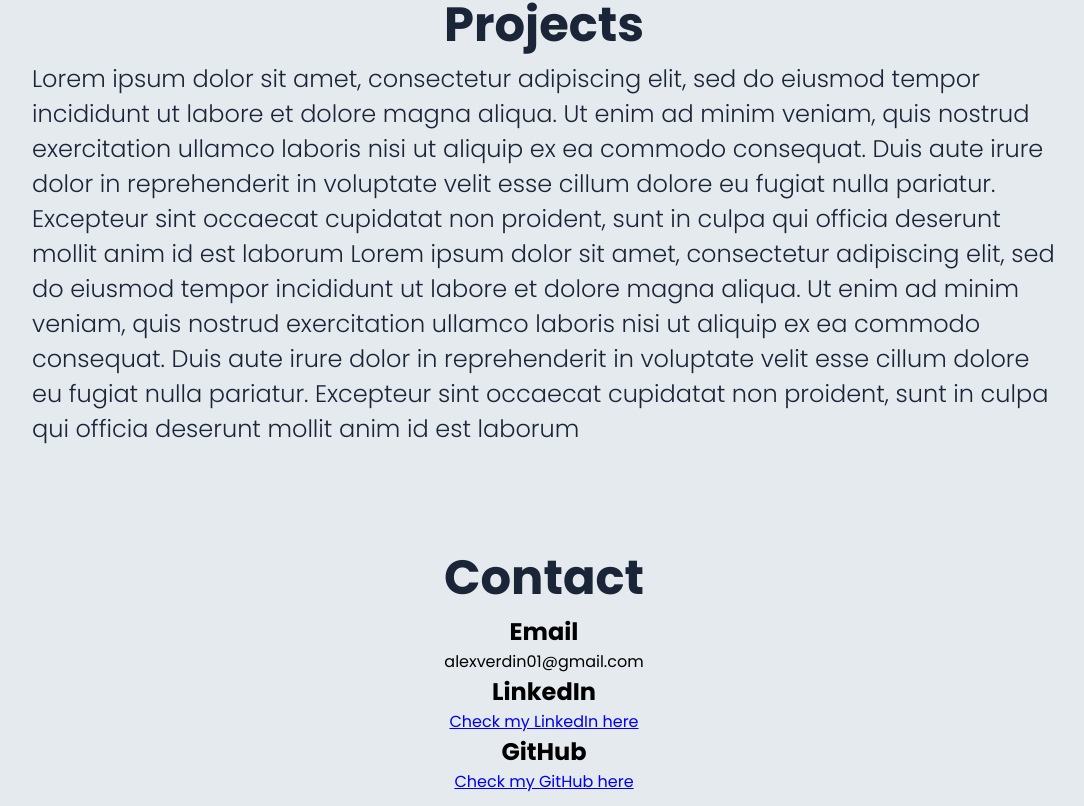
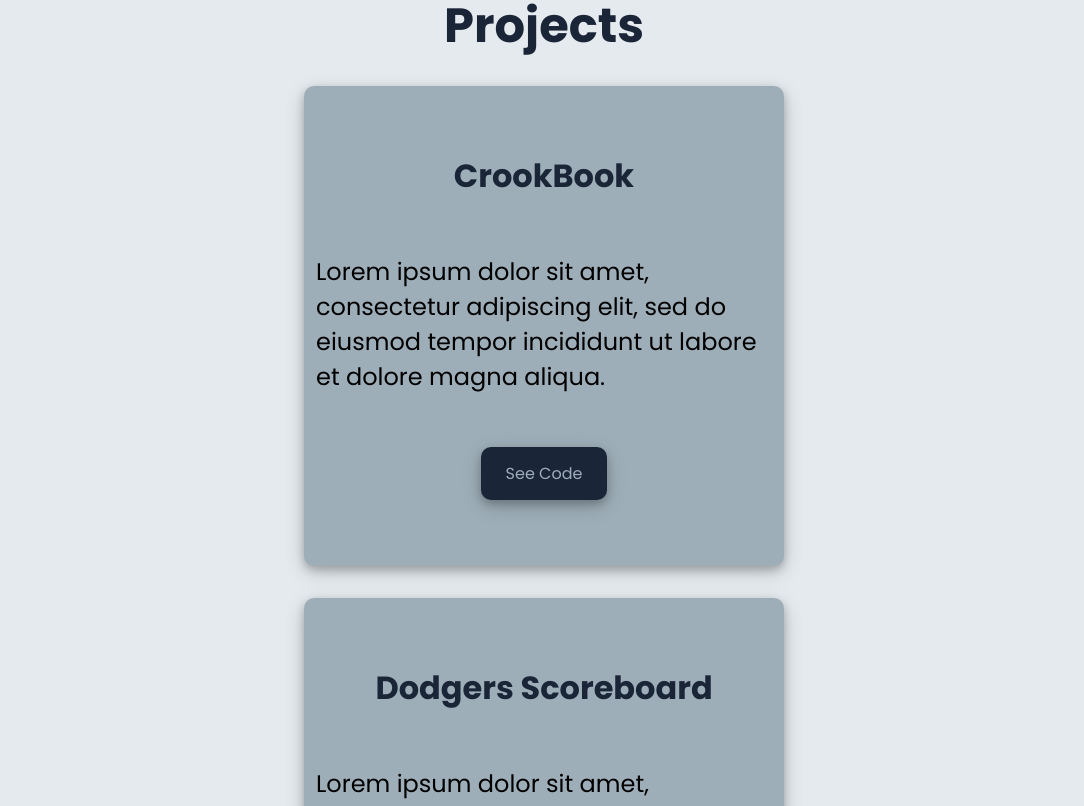
Before and after one commit to averdin2/my_personal_website, a React app: page / in a window 1280 px wide. Shown: the part 1460-2266 px from the top of the page, without its empty margins (96-1180 px from the left). Built offline with nearby package versions, Linux system fonts and the light colour scheme.

Commit message:
All components are now implemented. Placeholder text and responsiveness still need to be finished.

```diff
--- a/src/components/About.js
+++ b/src/components/About.js
@@ -6,10 +6,10 @@ export default function About() {
     <div id='about' className='about'>
       <div className='about-text'>
         <h1>About Me</h1>
-        <h3>
+        <p>
           Lorem ipsum dolor sit amet, consectetur adipiscing elit, sed do eiusmod tempor incididunt ut labore et dolore magna aliqua. Ut enim ad minim veniam, quis nostrud exercitation ullamco laboris nisi ut aliquip ex ea commodo consequat. Duis aute irure dolor in reprehenderit in voluptate velit esse cillum dolore eu fugiat nulla pariatur. Excepteur sint occaecat cupidatat non proident, sunt in culpa qui officia deserunt mollit anim id est laborum
           Lorem ipsum dolor sit amet, consectetur adipiscing elit, sed do eiusmod tempor incididunt ut labore et dolore magna aliqua. Ut enim ad minim veniam, quis nostrud exercitation ullamco laboris nisi ut aliquip ex ea commodo consequat. Duis aute irure dolor in reprehenderit in voluptate velit esse cillum dolore eu fugiat nulla pariatur. Excepteur sint occaecat cupidatat non proident, sunt in culpa qui officia deserunt mollit anim id est laborum
-        </h3>
+        </p>
       </div>
     </div>
   )
--- a/src/components/Contact.js
+++ b/src/components/Contact.js
@@ -1,18 +1,25 @@
 import React from 'react';
-import '../styles/placeholder.scss';
+import '../styles/contact.scss';
 
 export default function Contact() {
   return (
-    <div id='contact' className='container'>
-      <div className='container-text'>
+    <div id='contact' className='contact-container'>
+      <div className='line'></div>
+      <div className='inner-contact-container'>
         <h1>Contact</h1>
+        <div className='contact'>
           <h2>Email</h2>
           <p>alexverdin01@gmail.com</p>
+        </div>
+        <div className='contact'>
           <h2>LinkedIn</h2>
           <a href='https://www.linkedin.com/in/alex-v-verdin/'>Check my LinkedIn here</a>
+        </div>
+        <div className='contact'>
           <h2>GitHub</h2>
           <a href='https://github.com/averdin2'>Check my GitHub here</a>
         </div>
       </div>
+    </div>
   )
 }
--- a/src/components/Navbar.js
+++ b/src/components/Navbar.js
@@ -30,7 +30,7 @@ class Navbar extends Component {
   render() {
     return (
         <nav>
-          <div className="nav-title">ALEX</div>
+          <a href='#' className="nav-title">ALEX</a>
             <ul className={this.state.toggleMenuClass ? "nav-active nav-links" : "nav-links"}>
               <li><a href='#'>Home</a></li>
               <li><a href='#about'>About Me</a></li>
--- a/src/components/Projects.js
+++ b/src/components/Projects.js
@@ -1,15 +1,32 @@
 import React from 'react';
-import '../styles/placeholder.scss';
+import '../styles/projects.scss';
 
 export default function Projects() {
   return (
-    <div id='projects' className='container'>
-      <div className='container-text'>
+    <div id='projects' className='projects-container'>
+      <div className='line'></div>
+      <div className='inner-projects-container'>
         <h1>Projects</h1>
-        <h3>
-          Lorem ipsum dolor sit amet, consectetur adipiscing elit, sed do eiusmod tempor incididunt ut labore et dolore magna aliqua. Ut enim ad minim veniam, quis nostrud exercitation ullamco laboris nisi ut aliquip ex ea commodo consequat. Duis aute irure dolor in reprehenderit in voluptate velit esse cillum dolore eu fugiat nulla pariatur. Excepteur sint occaecat cupidatat non proident, sunt in culpa qui officia deserunt mollit anim id est laborum
-          Lorem ipsum dolor sit amet, consectetur adipiscing elit, sed do eiusmod tempor incididunt ut labore et dolore magna aliqua. Ut enim ad minim veniam, quis nostrud exercitation ullamco laboris nisi ut aliquip ex ea commodo consequat. Duis aute irure dolor in reprehenderit in voluptate velit esse cillum dolore eu fugiat nulla pariatur. Excepteur sint occaecat cupidatat non proident, sunt in culpa qui officia deserunt mollit anim id est laborum
-        </h3>
+          <div className='project crookbook'>
+            <h3>CrookBook</h3>
+            <p>Lorem ipsum dolor sit amet, consectetur adipiscing elit, sed do eiusmod tempor incididunt ut labore et dolore magna aliqua. </p>
+            <a href='#' className='button'>See Code</a>
+          </div>
+          <div className='project dodgers'>
+            <h3>Dodgers Scoreboard</h3>
+            <p>Lorem ipsum dolor sit amet, consectetur adipiscing elit, sed do eiusmod tempor incididunt ut labore et dolore magna aliqua. </p>
+            <a href='#' className='button'>See Code</a>
+          </div>
+          <div className='project mlb'>
+            <h3>MLB Player Stats</h3>
+            <p>Lorem ipsum dolor sit amet, consectetur adipiscing elit, sed do eiusmod tempor incididunt ut labore et dolore magna aliqua. </p>
+            <a href='#' className='button'>See Code</a>
+          </div>
+          <div className='project paneljumper'>
+            <h3>Panel Jumper</h3>
+            <p>Lorem ipsum dolor sit amet, consectetur adipiscing elit, sed do eiusmod tempor incididunt ut labore et dolore magna aliqua. </p>
+            <a href='#' className='button'>See Code</a>
+          </div>
       </div>
     </div>
   )
--- a/src/styles/about.scss
+++ b/src/styles/about.scss
@@ -17,5 +17,16 @@
     width: 80%;
     justify-content: center;
     align-items: center;
+
+    h1 {
+      color: color(darkBluee);
+      font-weight: bold;
+      font-size: 3rem;
+    }
+    p {
+      color: color(darkBluee);
+      font-weight: normal;
+      font-size: 1.5rem;
+    }
   }
 }
--- /dev/null
+++ b/src/styles/contact.scss
@@ -0,0 +1,56 @@
+@import "functionsAndVariables";
+
+.contact-container {
+  width: 100%;
+  display: flex;
+  flex-direction: column;
+  //position: absolute;
+  justify-content: center;
+  align-items: center;
+  padding-top: 6vh;
+  font-family: 'Poppins', sans-serif;
+
+  .line {
+    width: 80%;
+    height: 1px;
+    background-color: color(blueGray);
+    border-radius: 10px;
+  }
+}
+
+  .inner-contact-container {
+    width: 90%;
+    height: 80vh;
+    display: flex;
+    flex-direction: column;
+    //justify-content: center;
+    align-items: center;
+    padding-top: 6vh;
+
+    h1 {
+      padding-bottom: 1vh;
+    }
+  }
+
+  .contact {
+    display: flex;
+    flex-direction: column;
+    justify-content: center;
+    align-items: center;
+    padding: 10px;
+
+    h2 {
+      color: color(darkBluee);
+      font-weight: bold;
+      font-size: 2.5rem;
+    }
+    p {
+      color: color(darkBluee);
+      font-weight: normal;
+      font-size: 1.5rem;
+    }
+    a {
+      font-weight: normal;
+      font-size: 1.5rem;
+    }
+  }
--- a/src/styles/name.scss
+++ b/src/styles/name.scss
@@ -44,6 +44,7 @@
   width: 25rem;
   background-color: rgba(255, 255, 255, 0.7);
 }
+
 h1 {
   color: color(darkBluee);
   font-weight: bold;
--- /dev/null
+++ b/src/styles/projects.scss
@@ -0,0 +1,69 @@
+@import "functionsAndVariables";
+
+.projects-container {
+  width: 100%;
+  display: flex;
+  flex-direction: column;
+  //position: absolute;
+  justify-content: center;
+  align-items: center;
+  padding-top: 6vh;
+  font-family: 'Poppins', sans-serif;
+
+  .line {
+    width: 80%;
+    height: 1px;
+    background-color: color(blueGray);
+    border-radius: 10px;
+  }
+}
+
+.inner-projects-container {
+  width: 90%;
+  padding-top: 6vh;
+  display: flex;
+  flex-direction: column;
+  justify-content: center;
+  align-items: center;
+
+  h1 {
+    padding-bottom: 3vh;
+  }
+}
+
+.project {
+  // dont use view anything!
+  width: 60vh;
+  height: 60vh;
+  //border: solid;
+  border-radius: 10px;
+  box-shadow: 0 4px 8px 0 rgba(0, 0, 0, 0.2), 0 6px 20px 0 rgba(0, 0, 0, 0.19);
+  background-color: color(blueGray);
+  padding: 12px;
+  display: flex;
+  flex-direction: column;
+  justify-content: space-evenly;
+  align-items: center;
+  position: relative;
+  margin: 0 auto 2em;
+
+  h3 {
+    font-weight: bold;
+    font-size: 2rem;
+  }
+  p {
+    font-weight: normal;
+    font-size: 1.5rem;
+  }
+  a:link, a:visited {
+    background-color: color(darkBluee);
+    color: color(blueGray);
+    padding: 14px 25px;
+    text-align: center;
+    text-decoration: none;
+    font-weight: normal;
+    font-size: 1.5;
+    box-shadow: 0 4px 8px 0 rgba(0, 0, 0, 0.2), 0 6px 20px 0 rgba(0, 0, 0, 0.19);
+    border-radius: 10px;
+  }
+}
```
Lines whose indentation alone changed are shown as unchanged.
